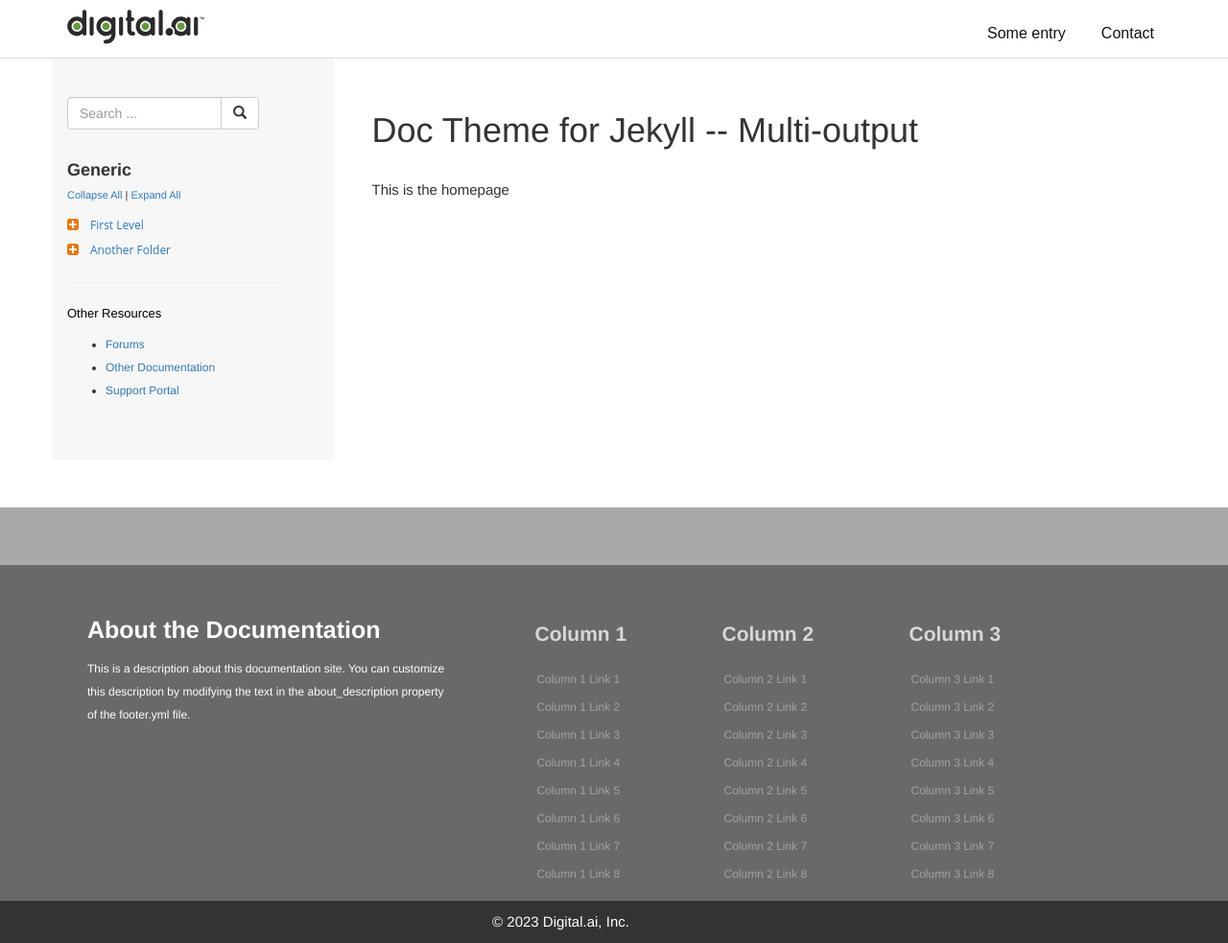
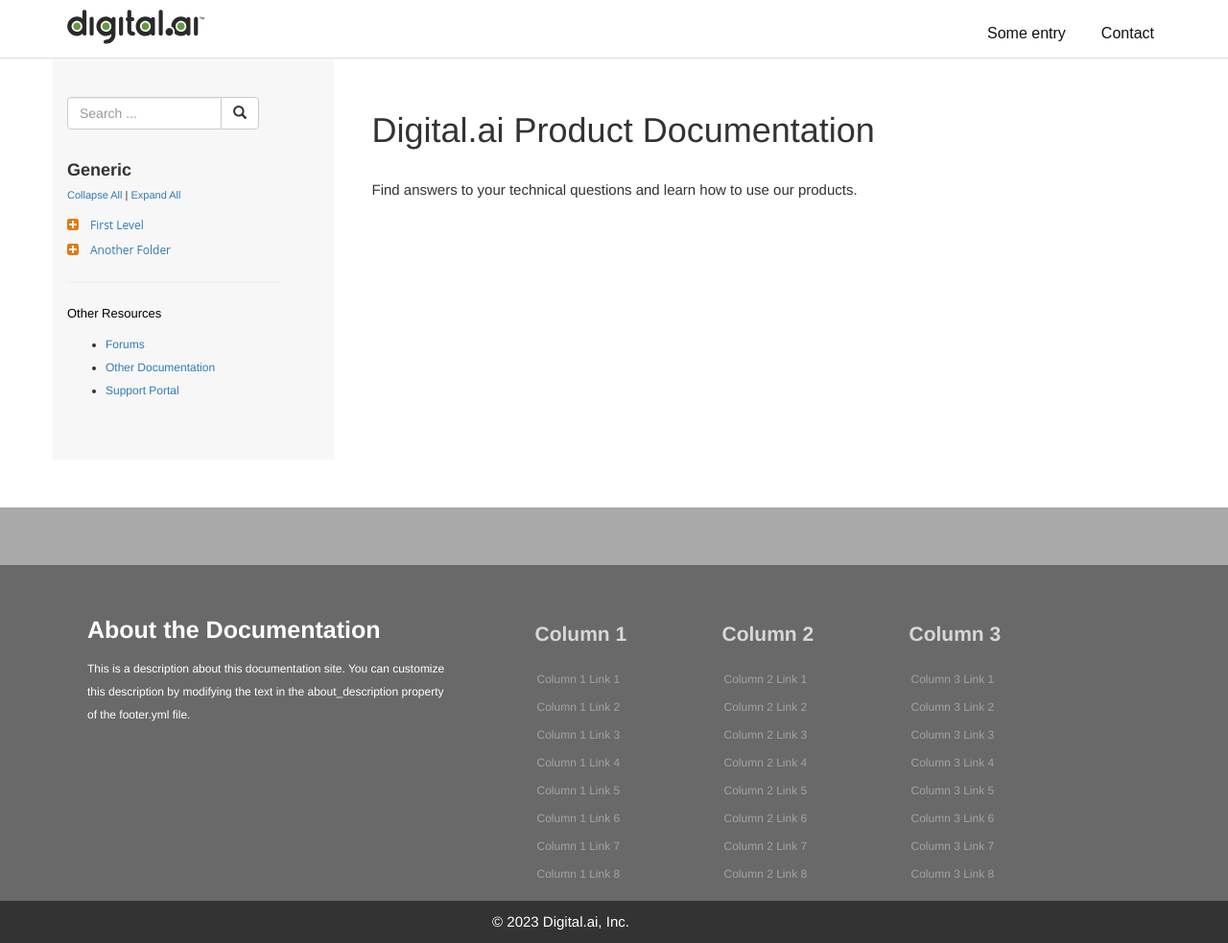
Before and after one commit to mahendranjayavel/multi-output, a Jekyll site: the page built from index.md, in a window 1280 px wide and 983 px high. Shown: the whole window at 96% size. Built offline with Jekyll 4.4.1, drawn with Linux system fonts in a browser that asks for light colours; nearby versions of some CDN libraries; comment, search, counter and statistics services are not loaded.

Commit message:
Update index.md

```diff
--- a/index.md
+++ b/index.md
@@ -1,9 +1,9 @@
 ---
-title: "Doc Theme for Jekyll -- Multi-output"
+title: "Digital.ai Product Documentation"
 permalink: index.html
 sidebar: generic
 type: homepage
 path: some path
 ---
 
-This is the homepage
+Find answers to your technical questions and learn how to use our products.
```
